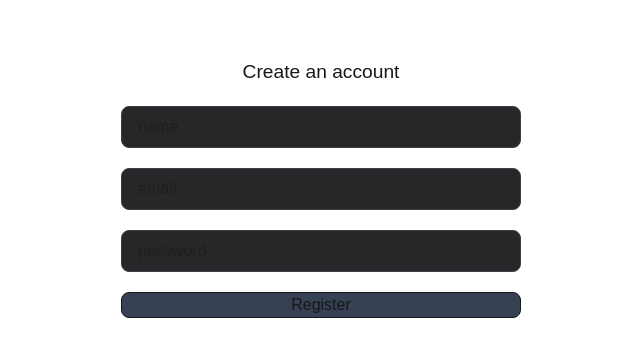
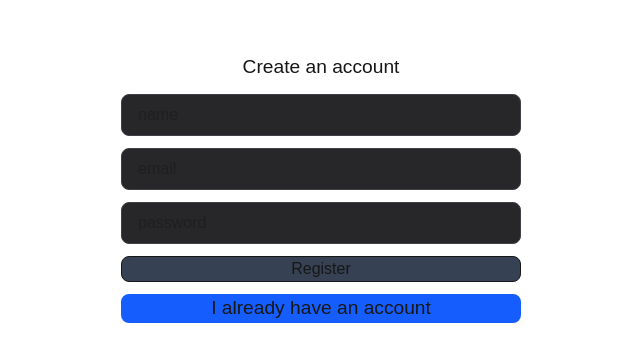
Before and after one commit to CheRokeeBTW/messenger, a Next.js app in the folder client/: page /auth/register in a window 1280 px wide. Shown: the part 212-574 px from the top of the page, without its empty margins (319-959 px from the left). Built offline with nearby package versions, Linux system fonts and the light colour scheme.

Commit message:
feat: add redirect buttons for login and register

```diff
--- a/client/app/auth/login/page.tsx
+++ b/client/app/auth/login/page.tsx
@@ -60,6 +60,10 @@ if(isChecking) return(
         }
     }
 
+    const handleRedirect = () =>{
+        router.push("/auth/register")
+    }
+
     return(
         <div className="flex justify-center items-center h-screen">
             <div className="flex flex-col items-center gap-2">
@@ -75,7 +79,7 @@ if(isChecking) return(
                         type="text"
                         value = {email}
                         onChange={(e) => setEmail(e.target.value)}
-                        placeholder="name"
+                        placeholder="email"
                         className="w-full pl-4 py-2 rounded-lg bg-zinc-800"
                         required
                     />
@@ -90,7 +94,7 @@ if(isChecking) return(
                     {error && <p className="text-red-500 text-sm">{error}</p>}
                     <button
                     type="submit"
-                    className={`hover:cursor-pointer border rounded-lg ${
+                    className={`hover:cursor-pointer border-none rounded-lg text-[1.2rem] ${
                         isLoading
                         ? "cursor-not-allowed bg-zinc-600"
                         : "bg-gray-700 hover:bg-gray-400"
@@ -99,6 +103,12 @@ if(isChecking) return(
                         {isLoading ? "logging in..." : "Enter the chat"}
                     </button>
                 </form>
+                <button
+                    className="hover:cursor-pointer w-full bg-blue-600 border-none rounded-lg hover:bg-gray-400 text-[1.2rem]"
+                    onClick = {handleRedirect}
+                >
+                    Create an account
+                </button>
             </div>
         </div>
     )
--- a/client/app/auth/register/page.tsx
+++ b/client/app/auth/register/page.tsx
@@ -57,16 +57,20 @@ export default function RegisterPage(){
         }
     }
 
+        const handleRedirect = () =>{
+            router.push("/auth/login")
+        }
+
     return(
         <div className="flex justify-center items-center h-screen">
-            <div className="flex flex-col gap-5">
+            <div className="flex flex-col gap-3">
                 <h1 className="flex justify-center text-[1.2rem]">Create an account</h1>
             <form
                 onSubmit={(e) => {
                     e.preventDefault();
                     handleRegister();
                 }}
-                className="w-100 flex flex-col gap-5"
+                className="w-100 flex flex-col gap-3"
             >
                 <input
                     type="text"
@@ -105,6 +109,12 @@ export default function RegisterPage(){
                     {isLoading ? "Creating an account" : "Register"}
                 </button>
             </form>
+                            <button
+                    className="hover:cursor-pointer w-full bg-blue-600 border-none rounded-lg hover:bg-gray-400 text-[1.2rem]"
+                    onClick = {handleRedirect}
+                >
+                    I already have an account
+                </button>
         </div>
         </div>
     )
```
